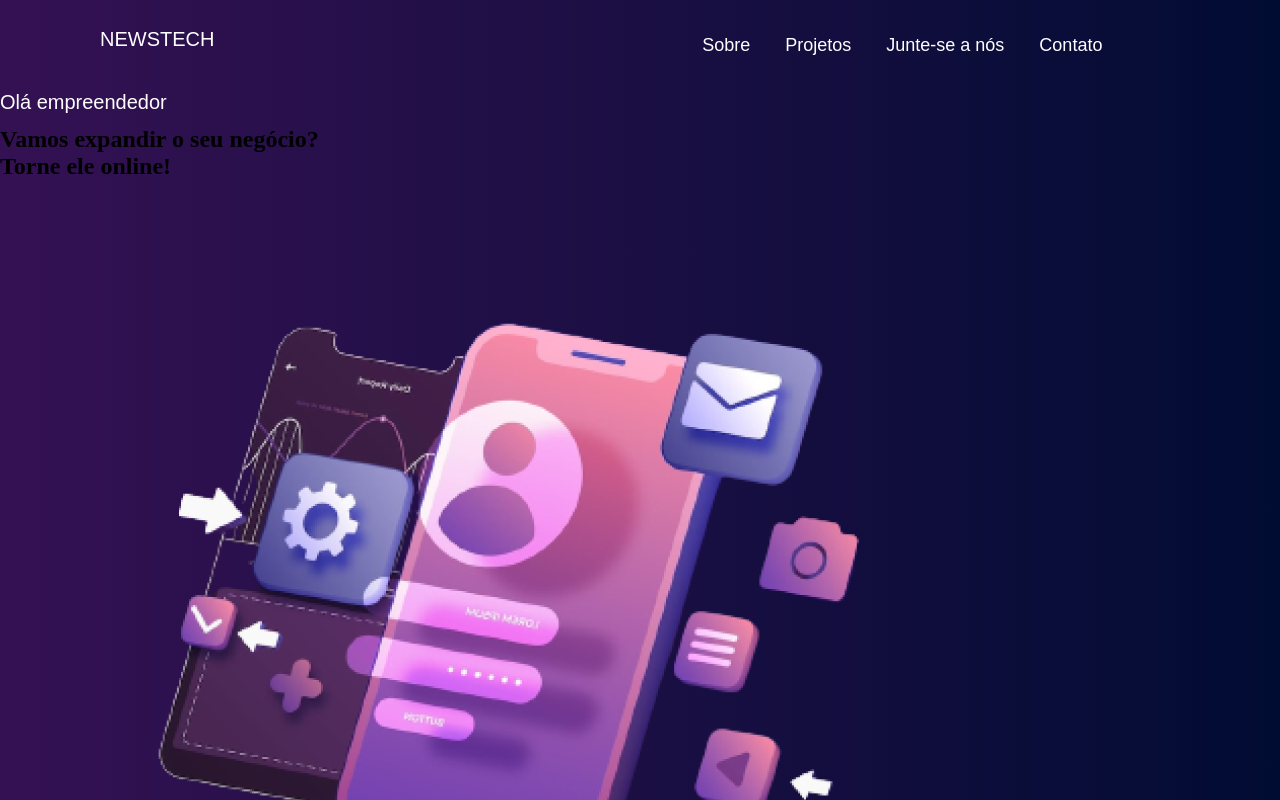
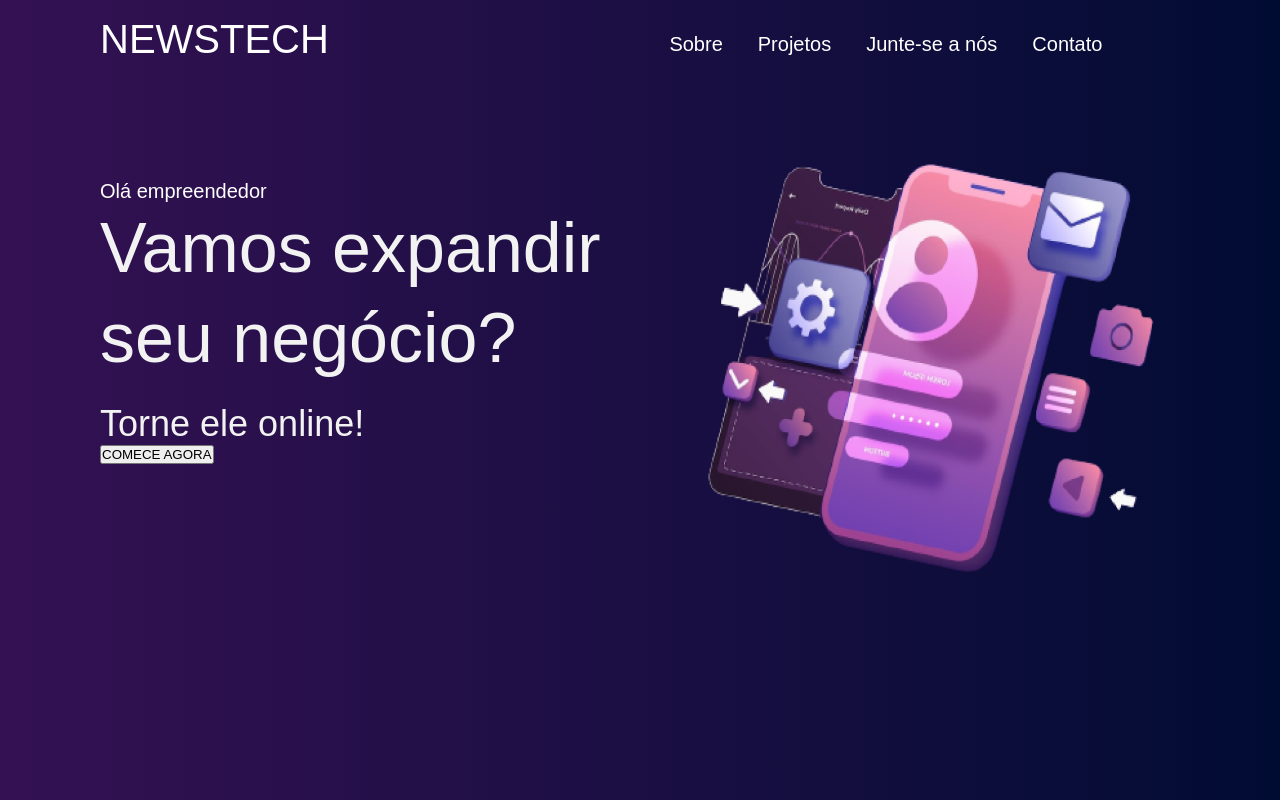
Before and after one commit to deniseschirmer/newstech, a React (Vite) app: page / in a window 1280 px wide. Shown: the top 800 px of the page. Built offline with nearby package versions, Linux system fonts and the light colour scheme; a web font is replaced by a local one.

Commit message:
added hero

```diff
--- a/src/components/Header/Header.jsx
+++ /dev/null
@@ -1,18 +0,0 @@
-import Navbar from "../NavBar/Navbar";
-import "./header.css";
-import hero from "../../assets/hero.png";
-
-export default function Header() {
-  return (
-    <div>
-      <Navbar />
-      <section className="section">
-        <h3 className="title"> Olá empreendedor</h3>
-        <h1 className="main-title">Vamos expandir o seu negócio?</h1>
-        <h2 className="sub-title">Torne ele online!</h2>
-        <button className="b">COMECE AGORA</button>
-        <img className="menbox" src={hero} alt="Homem em uma caixa" />
-      </section>
-    </div>
-  );
-}
--- a/src/components/Header/header.css
+++ /dev/null
@@ -1,13 +0,0 @@
-.section {
-  background: linear-gradient(
-    90deg,
-    rgba(52, 17, 83, 1) 0%,
-    rgba(1, 12, 51, 1) 100%
-  );
-  height: 938px;
-}
-.title {
-  font-size: 20px;
-  font-family: var(--secondFont);
-  font-weight: 400;
-}
--- /dev/null
+++ b/src/components/Hero/Hero.jsx
@@ -0,0 +1,22 @@
+import Navbar from "../NavBar/Navbar";
+import "./hero.css";
+import hero from "../../assets/hero.png";
+
+export default function Hero() {
+  return (
+    <>
+      <Navbar />
+      <section className="hero-section">
+        <div className="hero-box">
+          <h3 className="hero-title"> Olá empreendedor</h3>
+          <h1 className="hero-main_title">Vamos expandir seu negócio?</h1>
+          <h2 className="hero-sub_title">Torne ele online!</h2>
+          <button className="hero-btn">COMECE AGORA</button>
+        </div>
+        <div className="hero-box_image">
+          <img className="hero-img" src={hero} alt="imagem mobile" />
+        </div>
+      </section>
+    </>
+  );
+}
--- a/src/components/Hero/hero.css
+++ b/src/components/Hero/hero.css
@@ -0,0 +1,45 @@
+.hero-section {
+  display: flex;
+  padding: 100px;
+  background: linear-gradient(
+    90deg,
+    rgba(52, 17, 83, 1) 0%,
+    rgba(1, 12, 51, 1) 100%
+  );
+  height: 938px;
+}
+.hero-box {
+  flex: 1;
+  /* margin-left: 99px; */
+  width: 610px;
+  height: 187px;
+}
+.hero-box_image {
+  margin-top: -120px;
+}
+.hero-img {
+  width: 500px;
+  height: 600px;
+}
+
+.hero-title {
+  font-size: 20px;
+  font-family: var(--secondFont);
+  font-weight: 400;
+  color: var(--textColor);
+}
+.hero-main_title {
+  font-family: var(--secondFont);
+  font-weight: 500;
+  font-size: 70px;
+  line-height: 90px;
+  color: var(--mainColorLight);
+}
+.hero-sub_title {
+  font-family: var(--secondFont);
+  font-weight: 400;
+  font-size: 36px;
+  line-height: 42.19px;
+  color: var(--mainColorLight);
+  margin-top: 20px;
+}
--- a/src/components/NavBar/Navbar.jsx
+++ b/src/components/NavBar/Navbar.jsx
@@ -14,7 +14,7 @@ export default function Navbar() {
       <header className="header">
         <h3 className="title">NEWSTECH</h3>
         <nav ref={navRef} className="navbar">
-          <a href="/#">Sobre</a>
+          <a href="/">Sobre</a>
           <a href="/#">Projetos</a>
           <a href="/join">Junte-se a nós</a>
           <a href="/#">Contato</a>
--- a/src/components/NavBar/navbar.css
+++ b/src/components/NavBar/navbar.css
@@ -27,7 +27,7 @@ header {
 
 nav a {
   font-family: var(--primaryFont);
-  font-size: 18px;
+  font-size: 20px;
   /* margin: 0 2rem; */
   margin-left: 35px;
   color: var(--textColor);
@@ -39,9 +39,9 @@ nav a:hover::after {
   content: "";
   position: absolute;
   left: 0;
-  bottom: -2px;
+  bottom: -12px;
   width: 100%;
-  height: 5px;
+  height: 2px;
   background-color: var(--yellowColor);
   /* color: var(--yellowColor); */
 }
--- a/src/components/Sobre/Sobre.jsx
+++ b/src/components/Sobre/Sobre.jsx
@@ -20,7 +20,7 @@ export const Sobre = () => {
           para entregar uma experiência online excepcional para seus clientes.
         </p>
       </div>
-      <img src={menbox} />
+      <img src={menbox} alt="Homem em uma caixa" />
     </section>
   );
 };
--- a/src/pages/home.jsx
+++ b/src/pages/home.jsx
@@ -1,10 +1,10 @@
-import Header from "../components/Header/Header";
+import Hero from "../components/Hero/Hero";
 import { Sobre } from "../components/Sobre/Sobre";
 
 const Home = () => {
   return (
     <>
-      <Header />
+      <Hero />
       <Sobre />
     </>
   );
```
